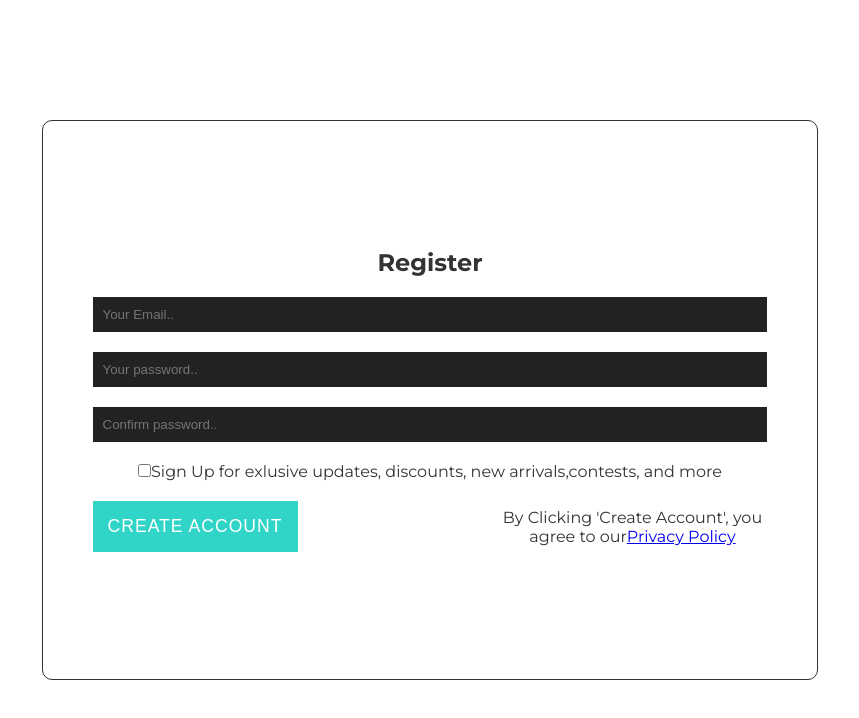
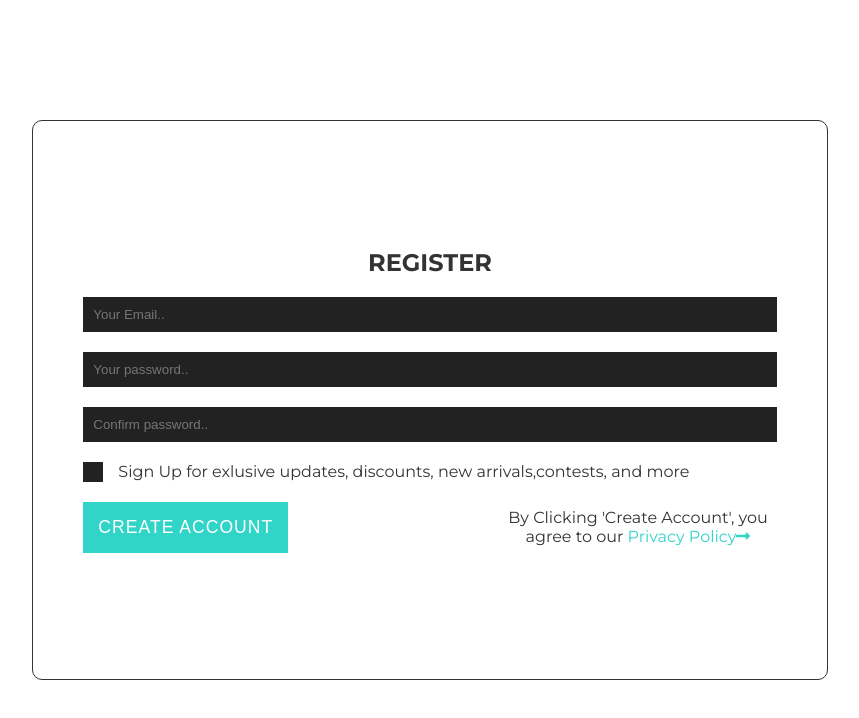
Before and after one commit to RobertLigman/react-shop, a React (Create React App) app: page /register in a window 1280 px wide. Shown: the top 718 px of the page, without its empty margins (210-1069 px from the left). Built offline with nearby package versions, Linux system fonts and the light colour scheme; no server answers.

Commit message:
add final styling to register and login components

```diff
--- a/src/Components/Auth/Auth.css
+++ b/src/Components/Auth/Auth.css
@@ -5,7 +5,6 @@
     width: 100vw;
     height: 100vh;
     color: #333;
-    background-color: ;
 }
 
 .Auth-form {
@@ -18,6 +17,10 @@
     border-radius: 10px;
     border: 1px solid #333;
     gap: 20px;
+}
+
+.auth-form__title {
+    text-transform: uppercase;
 }
 
 .input-element {
@@ -35,7 +38,11 @@
     align-items: center;
 }
 
-.submit-button {
+.privacy-policy {
+    font-size: 1rem;
+}
+
+.submit__button {
     background-color: #30d5c8;
     color: #fff;
     border: none;
@@ -48,7 +55,58 @@
     cursor: pointer;
 }
 
+.submit__link {
+    text-decoration: none;
+    color: #30d5c8;
+    text-align: right;
+}
+
 .submit-button--unactive {
     background-color: #444;
     color: #333;
 }
+
+.checkbox-wrapper {
+    display: flex;
+    gap: 15px;
+}
+
+#signUp {
+    position: absolute;
+    width: 0;
+    height: 0;
+    opacity: 0;
+}
+
+#signUp~label {
+    cursor: pointer;
+}
+
+.checkmark {
+    display: inline-block;
+    width: 20px;
+    height: 20px;
+    background-color: #222;
+    position: relative;
+    cursor: pointer;
+}
+
+.checkmark::after {
+    content: "";
+    display: none;
+    opacity: 0;
+    position: absolute;
+    width: 6px;
+    height: 10px;
+    border-right: 2px solid #fff;
+    border-bottom: 2px solid #fff;
+    top: 40%;
+    left: 50%;
+    transform: translate(-50%, -50%) rotateZ(40deg);
+    /*       transition:all 2s; */
+}
+
+#signUp:checked~.checkmark::after {
+    display: inline-block;
+    opacity: 1;
+}
--- a/src/Components/Auth/Auth.js
+++ b/src/Components/Auth/Auth.js
@@ -2,6 +2,8 @@ import React, { useState, useEffect } from "react";
 import { Link } from "react-router-dom";
 import { connect } from "react-redux";
 import "./Auth.css";
+import { FontAwesomeIcon } from "@fortawesome/react-fontawesome";
+import { faLongArrowAltRight } from "@fortawesome/free-solid-svg-icons";
 function Auth(props) {
   const [details, setDetails] = useState({
     isLogged: props.isLogged,
@@ -82,8 +84,9 @@ function Auth(props) {
                 value={confPassword}
               />
             </div>
-            <div>
-              <input type="checkbox" name="singUp" id="signUp" />
+            <div className="checkbox-wrapper">
+              <input type="checkbox" name="signUp" id="signUp" />
+              <label for="signUp" className="checkmark"></label>
               <label htmlFor="signUp">
                 Sign Up for exlusive updates, discounts, new arrivals,contests,
                 and more
@@ -93,21 +96,28 @@ function Auth(props) {
               <button
                 type="submit"
                 onClick={checkPasswords}
-                className="submit-button">
+                className="submit__button">
                 Create account
               </button>
               <p className="privacy-policy">
                 By Clicking 'Create Account', you agree to our
-                <Link to="/policy">Privacy Policy</Link>
+                <Link to="/policy" className="submit__link">
+                  {" "}
+                  Privacy Policy
+                  <FontAwesomeIcon icon={faLongArrowAltRight} />
+                </Link>
               </p>
             </div>
           </>
         ) : (
-          <div className="submit-container">
-            <button type="submit" className="submit-button">
+          <div className="submit-container submit">
+            <button type="submit" className="submit__button">
               Sign in
             </button>
-            <Link to="restorePassword">Forgot Password faArrow</Link>
+            <Link to="/restorePassword" className="submit__link">
+              Forgot your Password{" "}
+              <FontAwesomeIcon icon={faLongArrowAltRight} />
+            </Link>
           </div>
         )}
       </form>
--- a/src/Components/Hero/Hero.css
+++ b/src/Components/Hero/Hero.css
@@ -47,8 +47,34 @@
     flex-direction: column;
     text-transform: uppercase;
     font-weight: 400;
-    padding: 35px 15px;
+    padding: 35px 25px;
     position: relative;
+}
+
+
+/*searchbar section */
+
+.search-container {
+    display: flex;
+    /* border: 1px solid black; */
+    align-items: center;
+    position: relative;
+    color: #ccc;
+    background-color: transparent;
+}
+
+.input {
+    background-color: transparent;
+    border: none;
+    width: 100%;
+    padding-right: 40px;
+    min-height: 20px;
+}
+
+.inputIcon {
+    cursor: pointer;
+    position: absolute;
+    right: 10px;
 }
 
 .text-logo {
--- a/src/Components/Hero/Hero.js
+++ b/src/Components/Hero/Hero.js
@@ -34,8 +34,10 @@ export default function Hero() {
           </li>
 
           <li className="list__item">
-            <input type="text" placeholder="search" />
-            <FontAwesomeIcon icon={faSearch} />
+            <div className="search-container">
+              <input type="text" placeholder="search" className="input" />
+              <FontAwesomeIcon icon={faSearch} className="inputIcon" />
+            </div>
           </li>
         </ul>
       </nav>
```
